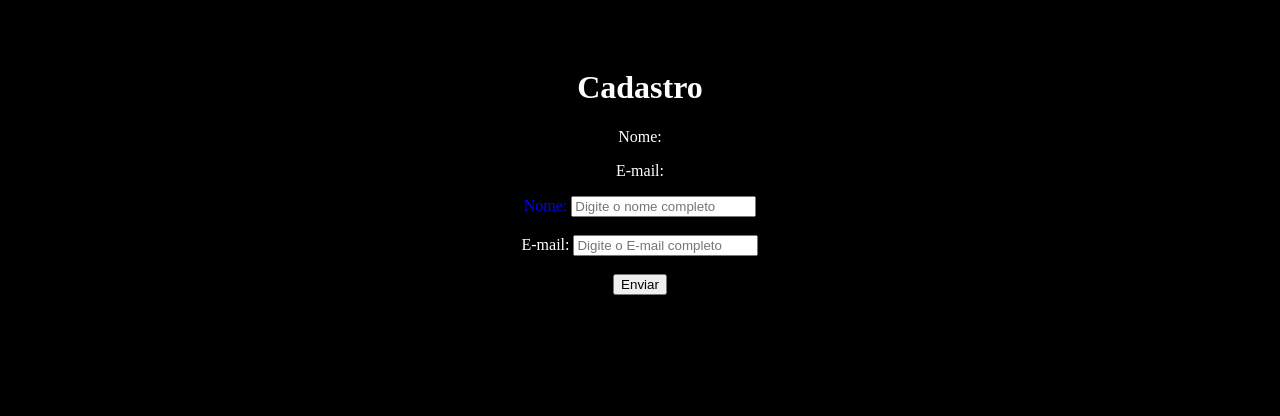
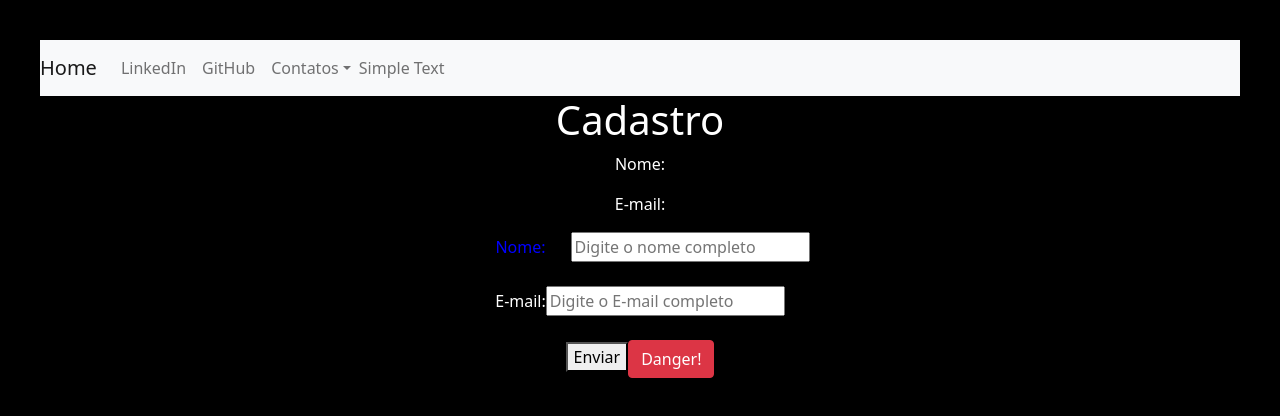
Before and after one commit to Rtheodor/estudoreact, a React (Create React App) app: page / in a window 1280 px wide. Shown: the top 416 px of the page. Built offline with nearby package versions, Linux system fonts and the light colour scheme.

Commit message:
Reactstrap and bootstrap

```diff
--- a/package.json
+++ b/package.json
@@ -6,9 +6,11 @@
     "@testing-library/jest-dom": "^5.14.1",
     "@testing-library/react": "^11.2.7",
     "@testing-library/user-event": "^12.8.3",
+    "bootstrap": "^5.1.0",
     "react": "^17.0.2",
     "react-dom": "^17.0.2",
     "react-scripts": "4.0.3",
+    "reactstrap": "^8.9.0",
     "web-vitals": "^1.1.2"
   },
   "scripts": {
--- a/src/App.js
+++ b/src/App.js
@@ -1,16 +1,76 @@
 import React from 'react';
+
 import useForm from './useForm';
+import {
+    Button,
+    Collapse,
+    Navbar,
+    NavbarToggler,
+    NavbarBrand,
+    Nav,
+    NavItem,
+    NavLink,
+    UncontrolledDropdown,
+    DropdownToggle,
+    DropdownMenu,
+    DropdownItem,
+    NavbarText} from 'reactstrap';
+
 
 function App(){
     const [{values}, handleChange, handleSubmit] = useForm();
+
+    const [isOpen, setIsOpen] = useForm();
+
+    const toggle = () => setIsOpen(!isOpen);
 
     const enviarUsuario=()=>{
         alert(`${values.name}`);
     }
 
     return(
+
+
     <div>
+        <div>
+      <Navbar color="light" light expand="md">
+        <NavbarBrand href="/">Home</NavbarBrand>
+        <NavbarToggler onClick={toggle} />
+        <Collapse isOpen={isOpen} navbar>
+
+          <Nav className="mr-auto" navbar>
+            <NavItem>
+              <NavLink href="https://www.linkedin.com/in/rafael-da-cunha-theodoro/">LinkedIn</NavLink>
+            </NavItem>
+            <NavItem>
+              <NavLink href="https://github.com/Rtheodor">GitHub</NavLink>
+            </NavItem>
+            <UncontrolledDropdown nav inNavbar>
+              <DropdownToggle nav caret>
+                Contatos
+              </DropdownToggle>
+              <DropdownMenu right>
+                <DropdownItem>
+                  <a href="https://linktr.ee/Rtheodoro">
+                  Linktr.ee</a>
+                </DropdownItem>
+                <DropdownItem>
+                  Option 2
+                </DropdownItem>
+                <DropdownItem divider />
+                <DropdownItem>
+                  Reset
+                </DropdownItem>
+              </DropdownMenu>
+            </UncontrolledDropdown>
+          </Nav>
+
+          <NavbarText>Simple Text</NavbarText>
+        </Collapse>
+      </Navbar>
+    </div>
         <h1>Cadastro</h1>
+
         <p>Nome: {values.name}</p>
         <p>E-mail: {values.email}</p>
         <form onSubmit={handleSubmit(enviarUsuario)}>
@@ -21,7 +81,12 @@ function App(){
             <input onChange={handleChange} type="text" name="email" placeholder="Digite o E-mail completo" /><br/><br/>
 
             <button type="submit">Enviar</button>
+
+            <Button color="danger"> Danger! </Button><br /><br /><br />
+
+
         </form>
+
     </div>
     )
 }
--- a/src/index.js
+++ b/src/index.js
@@ -1,5 +1,6 @@
 import React from 'react';
 import ReactDOM from 'react-dom';
+import 'bootstrap/dist/css/bootstrap.min.css';
 import App from './App';
 
 
```
Also changed, not shown: 1 other file (tests, documents, lock files or other folders).
